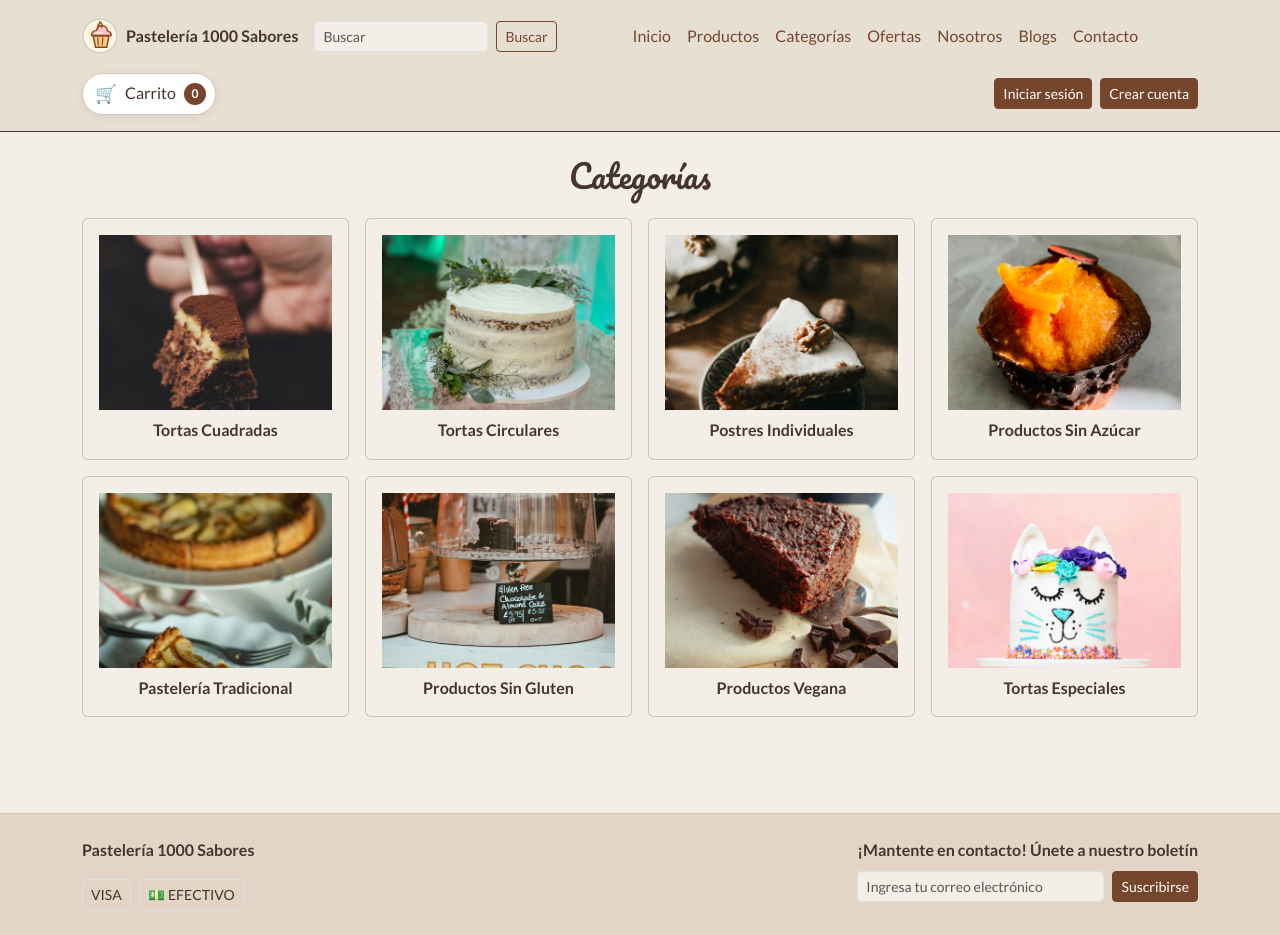
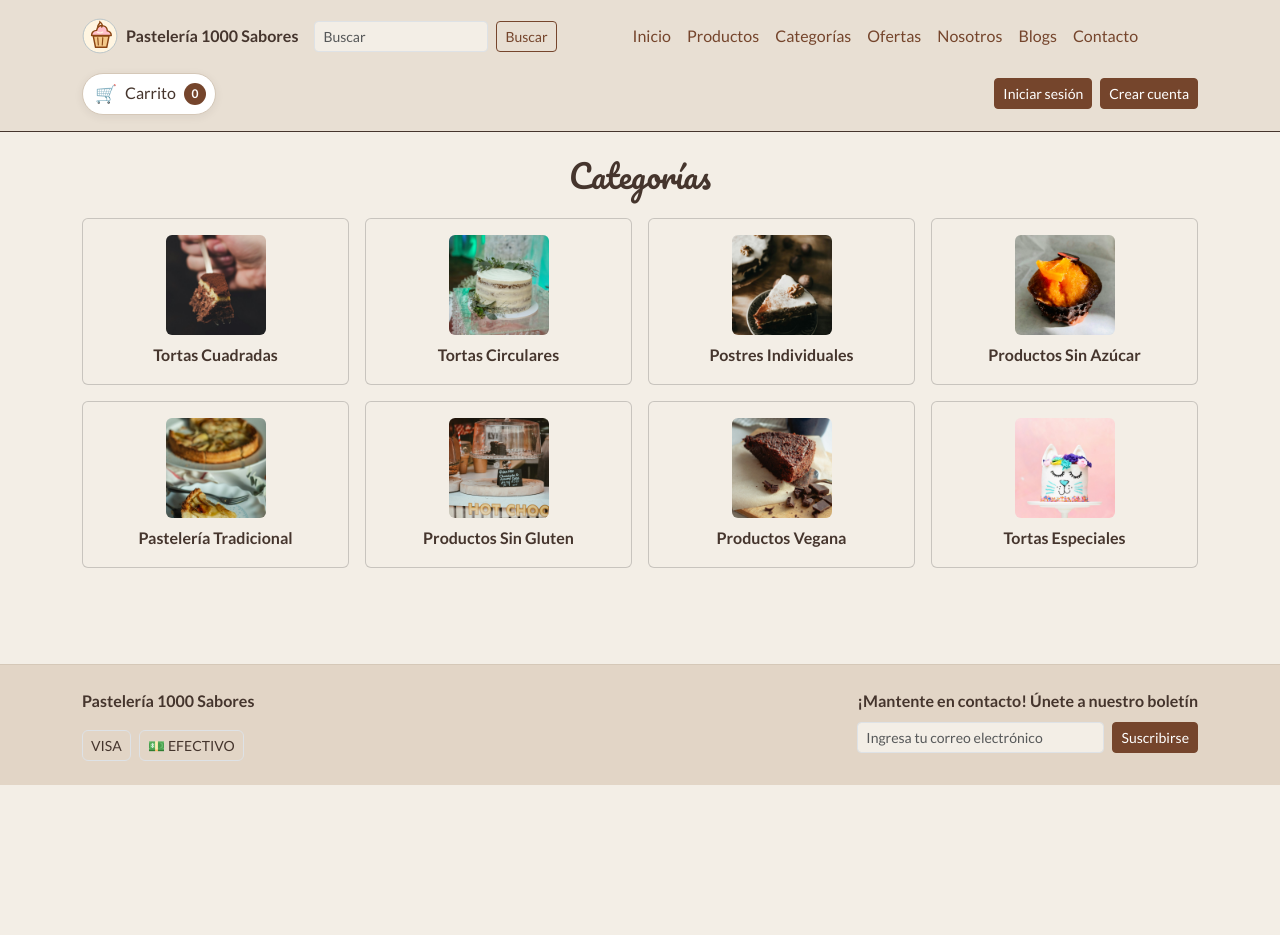
Before and after one commit to abelloderian19-dotcom/Fullstack-II, a React (Vite) app: page /categorias in a window 1280 px wide. After the commit the page ends 800 px from the top, so only its background shows below. Built offline with nearby package versions, Linux system fonts and the light colour scheme.

Commit message:
style: size category images to 100px

```diff
--- a/src/pages/CategoryPage.jsx
+++ b/src/pages/CategoryPage.jsx
@@ -22,13 +22,13 @@ export default function CategoryPage() {
               to={`/categorias?nombre=${encodeURIComponent(category)}`}
               aria-current={category === selectedCategory ? "page" : undefined}
             >
-              <span className="ratio ratio-4x3 mb-2">
-                <ProductImage
-                  product={products.find((product) => product.categoria === category)}
-                  className="object-fit-cover"
-                  alt={"Productos de " + category}
-                />
-              </span>
+              <ProductImage
+                product={products.find((product) => product.categoria === category)}
+                className="d-block mx-auto object-fit-cover rounded mb-2"
+                width="100"
+                height="100"
+                alt={"Productos de " + category}
+              />
               <span className="fw-semibold">{category}</span>
             </Link>
           </div>
```
